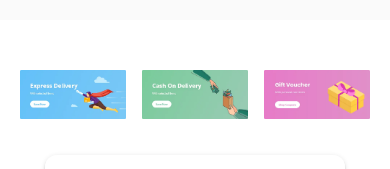
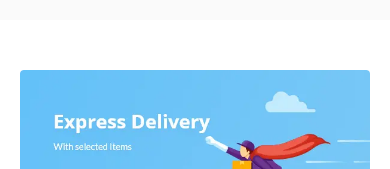
Before and after one commit to nomi898/PickBazarwebsite, a React (Vite) app: page / in a window 390 px wide. Shown: the part 675-844 px from the top of the page. Built offline with nearby package versions, Linux system fonts and the light colour scheme.

Commit message:
add responsiveness

```diff
--- a/src/components/CouponsImages.jsx
+++ b/src/components/CouponsImages.jsx
@@ -6,15 +6,36 @@ import gvcard from "../assets/images/gvcard.webp";
 
 const CouponsImages = () => {
   return (
-    <Box sx={{ display: "flex", gap: 2 , margin:'20px'}}>
-      <Box>
-        <img src={edcard} alt="coupon" width={500} />
+    <Box
+      sx={{
+        display: "flex",
+        flexDirection: { xs: "column", sm: "row" }, // stack on mobile, row on larger screens
+        gap: 2,
+        margin: "20px",
+        alignItems: "center", // center images vertically in row layout
+        justifyContent: "center",
+      }}
+    >
+      <Box sx={{ flex: 1, textAlign: "center" }}>
+        <img
+          src={edcard}
+          alt="coupon"
+          style={{ width: "100%", maxWidth: 500, height: "auto" }} // responsive width
+        />
       </Box>
-      <Box>
-        <img src={codcard} alt="coupon" width={500} />
+      <Box sx={{ flex: 1, textAlign: "center" }}>
+        <img
+          src={codcard}
+          alt="coupon"
+          style={{ width: "100%", maxWidth: 500, height: "auto" }}
+        />
       </Box>
-      <Box>
-        <img src={gvcard} alt="coupon" width={500} />
+      <Box sx={{ flex: 1, textAlign: "center" }}>
+        <img
+          src={gvcard}
+          alt="coupon"
+          style={{ width: "100%", maxWidth: 500, height: "auto" }}
+        />
       </Box>
     </Box>
   );
```
